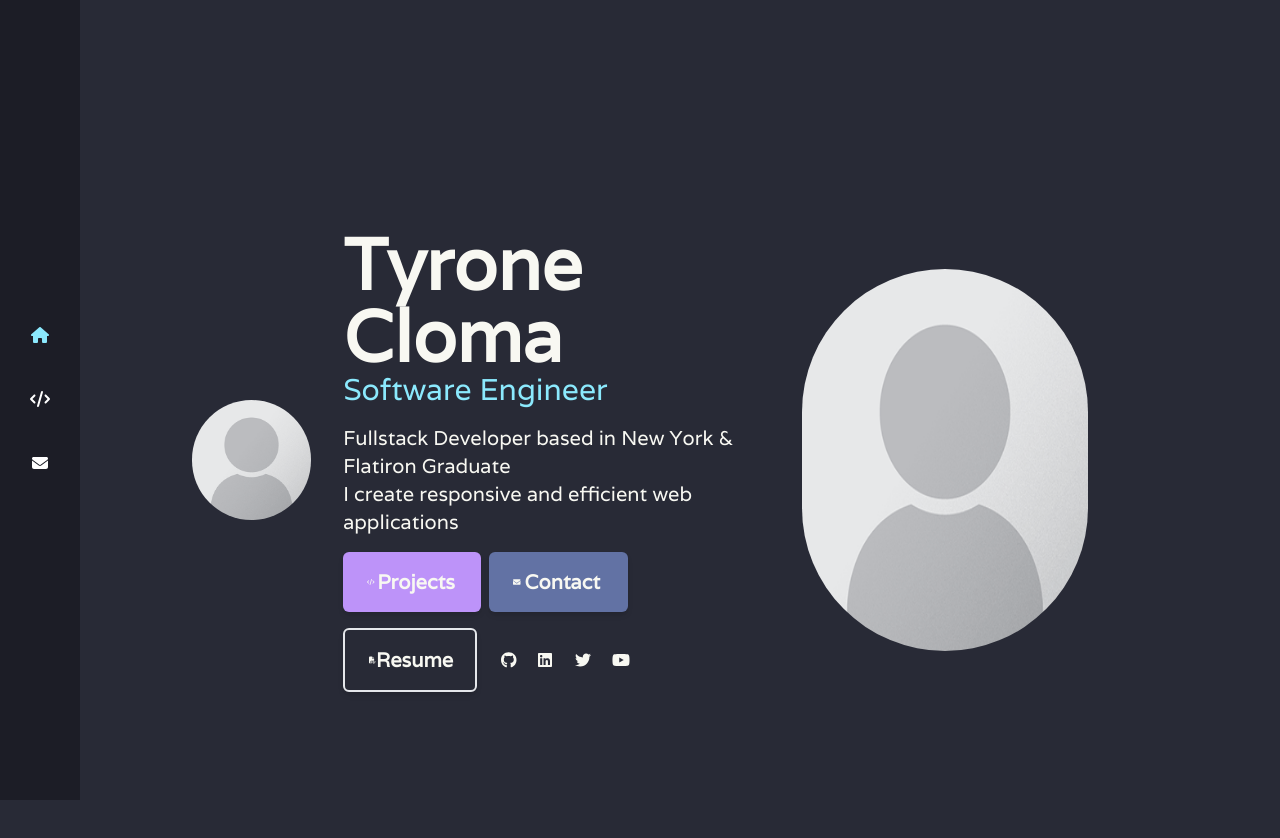
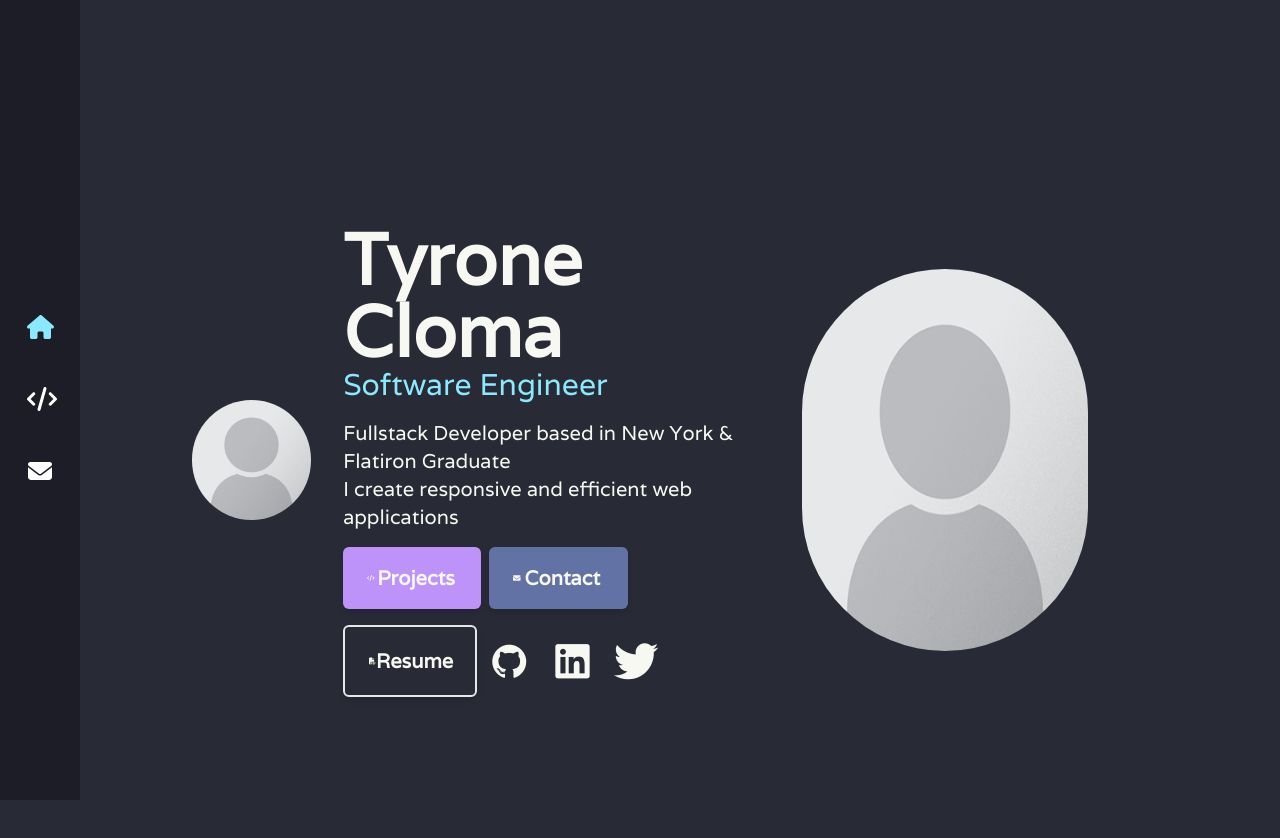
Before and after one commit to tcloma/portfolio-site, a Next.js app: page / in a window 1280 px wide. Built offline with nearby package versions, Linux system fonts and the light colour scheme.

Commit message:
adjused icons for smaller screens

```diff
--- a/components/IconText.tsx
+++ b/components/IconText.tsx
@@ -9,7 +9,7 @@ interface IProps {
 const IconText: FC<IProps> = ({ icon, text, onClick }) => {
    return (
       <div onClick={onClick} className='social-chip'>
-         <div className='w-1/12'>{icon}</div>
+         <div className='w-1/12 text-2xl'>{icon}</div>
          <div className='flex w-11/12 cursor-pointer items-center justify-center'>
             <h1>{text}</h1>
          </div>
--- a/components/TechLogo.tsx
+++ b/components/TechLogo.tsx
@@ -26,7 +26,7 @@ const TechLogo: FC<Props> = ({ tech, toggleFilter }) => {
 
    return (
       <div
-         className='w-10 cursor-pointer text-center duration-300 hover:scale-110 lg:w-20'
+         className='w-[4rem] mb-2  lg:mb-0 cursor-pointer text-center duration-300 hover:scale-110 lg:w-20'
          onClick={handleClick}
       >
          {clicked ? (
--- /dev/null
+++ b/pages/_document.tsx
@@ -0,0 +1,40 @@
+import { Html, Head, Main, NextScript } from 'next/document'
+
+const Document = () => {
+   return (
+      <Html>
+         <Head>
+            <meta name='author' content='Tyrone Cloma' />
+            <meta name='description' content='Personal Portfolio Website' />
+            <link rel='icon' href='/icons/favicon.ico' />
+            <link
+               rel='apple-touch-icon'
+               sizes='180x180'
+               href='/icons/apple-touch-icon.png'
+            />
+            <link
+               rel='icon'
+               type='image/png'
+               sizes='32x32'
+               href='/icons/favicon-32x32.png'
+            />
+            <link
+               rel='icon'
+               type='image/png'
+               sizes='16x16'
+               href='/icons/favicon-16x16.png'
+            />
+            <link rel='manifest' href='/icons/site.webmanifest' />
+            <link
+               rel='stylesheet'
+               href='https://cdn.jsdelivr.net/gh/devicons/devicon@v2.15.1/devicon.min.css'
+            />
+         </Head>
+         <body>
+            <Main />
+            <NextScript />
+         </body>
+      </Html>
+   )
+}
+export default Document
--- a/pages/contact.tsx
+++ b/pages/contact.tsx
@@ -15,6 +15,7 @@ import {
    faTwitter,
    faYoutube,
 } from '@fortawesome/free-brands-svg-icons'
+import Head from 'next/head'
 
 const Contact: NextPage = () => {
    const handleSubmit = (e: FormEvent) => {
@@ -23,6 +24,9 @@ const Contact: NextPage = () => {
 
    return (
       <main className='page pt-[20px] lg:flex-row lg:justify-evenly lg:pt-0 '>
+         <Head>
+            <title>tcloma.dev | Contact</title>
+         </Head>
          <section className='half-section gap-4 bg-dBg'>
             <h1 className='text-5xl font-semibold text-dCyan'> Contact Me </h1>
             <form className='relative flex w-[85%] flex-col gap-4 text-black lg:w-auto'>
--- a/pages/index.tsx
+++ b/pages/index.tsx
@@ -2,20 +2,13 @@ import type { NextPage } from 'next'
 import Image from 'next/future/image'
 import headshot from '/public/images/placeholders/placeholder-headshot.png'
 import { useRouter } from 'next/router'
-import IconText from '../components/IconText'
-
 import { FontAwesomeIcon } from '@fortawesome/react-fontawesome'
 import {
    faFilePdf,
    faCode,
    faEnvelope,
 } from '@fortawesome/free-solid-svg-icons'
-import {
-   faGithub,
-   faLinkedin,
-   faTwitter,
-   faYoutube,
-} from '@fortawesome/free-brands-svg-icons'
+import Head from 'next/head'
 
 /*
 
@@ -30,6 +23,9 @@ const Home: NextPage = () => {
 
    return (
       <main className='page mt-10'>
+         <Head>
+            <title>tcloma.dev | Home</title>
+         </Head>
          <section className='slide mt-10 gap-8'>
             <Image
                className='block rounded-full lg:hidden'
@@ -70,7 +66,7 @@ const Home: NextPage = () => {
                      className='homeBtn bg-dBlue hover:text-dBlue'
                   >
                      <FontAwesomeIcon
-                        className='w-1/6 lg:w-1/12'
+                        className='w-1/6 lg:w-1/12 text-3xl'
                         icon={faEnvelope}
                      />
                      <span className='w-5/6 lg:w-11/12'>Contact</span>
@@ -84,35 +80,37 @@ const Home: NextPage = () => {
                         window.open('/data/Tyrone_Cloma_Resume.pdf')
                      }
                   >
-                     <FontAwesomeIcon className='w-1/12' icon={faFilePdf} />
+                     <FontAwesomeIcon className='w-1/12 text-2xl' icon={faFilePdf} />
                      <span className='w-11/12'>Resume</span>
                   </button>
-                  <div className='flex w-full flex-row justify-between rounded-md text-dBg lg:w-1/2'>
+                  <div className='flex w-full flex-row gap-4 justify-between rounded-md text-dBg lg:w-1/2'>
                      <div
                         onClick={() => window.open('https://github.com/tcloma')}
                         className='home-social-btn hover:bg-white hover:text-black'
                      >
-                        <FontAwesomeIcon icon={faGithub} />
+                        <i className={'devicon-github-plain text-4xl'} />
                      </div>
                      <div
                         onClick={() =>
-                           window.open(
+                           location.assign(
                               'https://www.linkedin.com/in/tyronecloma/'
                            )
                         }
                         className='home-social-btn hover:bg-[#0e76a8]'
                      >
-                        <FontAwesomeIcon icon={faLinkedin} />
+                        <i className={'devicon-linkedin-plain text-4xl'} />
                      </div>
                      <div
                         onClick={() =>
-                           window.open('https://twitter.com/TClomaDev')
+                           setTimeout(() => {
+                              window.open('https://twitter.com/TClomaDev')
+                           })
                         }
                         className='home-social-btn hover:bg-white hover:text-[#1DA1F2]'
                      >
-                        <FontAwesomeIcon icon={faTwitter} />
+                        <i className={'devicon-twitter-plain text-4xl'} />
                      </div>
-                     <div
+                     {/* <div
                         onClick={() =>
                            window.open(
                               'https://www.youtube.com/channel/UC3If51Uhyyqg4WbN8QrUulw/featured'
@@ -120,8 +118,8 @@ const Home: NextPage = () => {
                         }
                         className='home-social-btn hover:bg-white hover:text-[#c3352e]'
                      >
-                        <FontAwesomeIcon icon={faYoutube} />
-                     </div>
+                        <i className={`devicon-youtube-plain text-4xl lg:text-6xl`} />
+                     </div> */}
                   </div>
                </div>
             </div>
--- a/pages/projects.tsx
+++ b/pages/projects.tsx
@@ -4,6 +4,7 @@ import { projectData, techStack } from '../public/data/projectData'
 import ProjectCard from '../components/ProjectCard'
 import TechLogo from '../components/TechLogo'
 import techReducer from '../utils/techReducer'
+import Head from 'next/head'
 
 const Projects: NextPage = () => {
    const initialState = {
@@ -29,10 +30,13 @@ const Projects: NextPage = () => {
 
    return (
       <main className='page justify-start pb-[20px] pt-[5rem] lg:justify-center lg:py-0'>
+         <Head>
+            <title>tcloma.dev | Projects</title>
+         </Head>
          <h1 className='pb-5 text-3xl text-dCyan lg:text-5xl'>
             Project Filter
          </h1>
-         <section className='flex w-[85%] flex-wrap items-center justify-between rounded-md border-2 p-2 lg:p-4'>
+         <section className='flex w-[85%] flex-wrap items-center justify-evenly rounded-md border-2 p-2 lg:justify-between lg:p-4'>
             {techStack.map((tech, index) => (
                <TechLogo
                   key={index}
--- a/styles/globals.css
+++ b/styles/globals.css
@@ -24,7 +24,7 @@
       @apply rounded-md p-4;
    }
    .homeBtn {
-      @apply flex w-1/2 flex-row items-center justify-between rounded-md  py-4 px-6 font-semibold shadow-md duration-300 hover:bg-dWhite;
+      @apply flex w-1/2 flex-row items-center justify-between rounded-md p-4  font-semibold shadow-md duration-300 hover:bg-dWhite lg:py-4 lg:px-6;
    }
 }
 
@@ -41,19 +41,19 @@
 }
 
 .navBtn {
-   @apply min-w-[30px]  hover:text-dCyan lg:w-full;
+   @apply text-2xl hover:text-dCyan lg:w-full;
 }
 
 .navBtnClicked {
-   @apply min-w-[30px]  text-dCyan lg:w-full;
+   @apply text-2xl text-dCyan lg:w-full;
 }
 
 .social-btn {
-   @apply flex w-1/5 cursor-pointer items-center rounded-md bg-dWhite p-4;
+   @apply flex w-1/5 cursor-pointer items-center justify-center rounded-md bg-dWhite p-4 text-3xl;
 }
 
 .home-social-btn {
-   @apply flex w-1/5 cursor-pointer items-center rounded-md bg-transparent p-4 text-dWhite duration-300;
+   @apply flex w-1/3 cursor-pointer items-center justify-center rounded-md bg-transparent p-4 text-dWhite duration-300;
 }
 
 .project-btn {
```
Also changed, not shown: pages/_app.tsx (+1 -31 lines), utils/techReducer.ts (+9 -1 lines).
